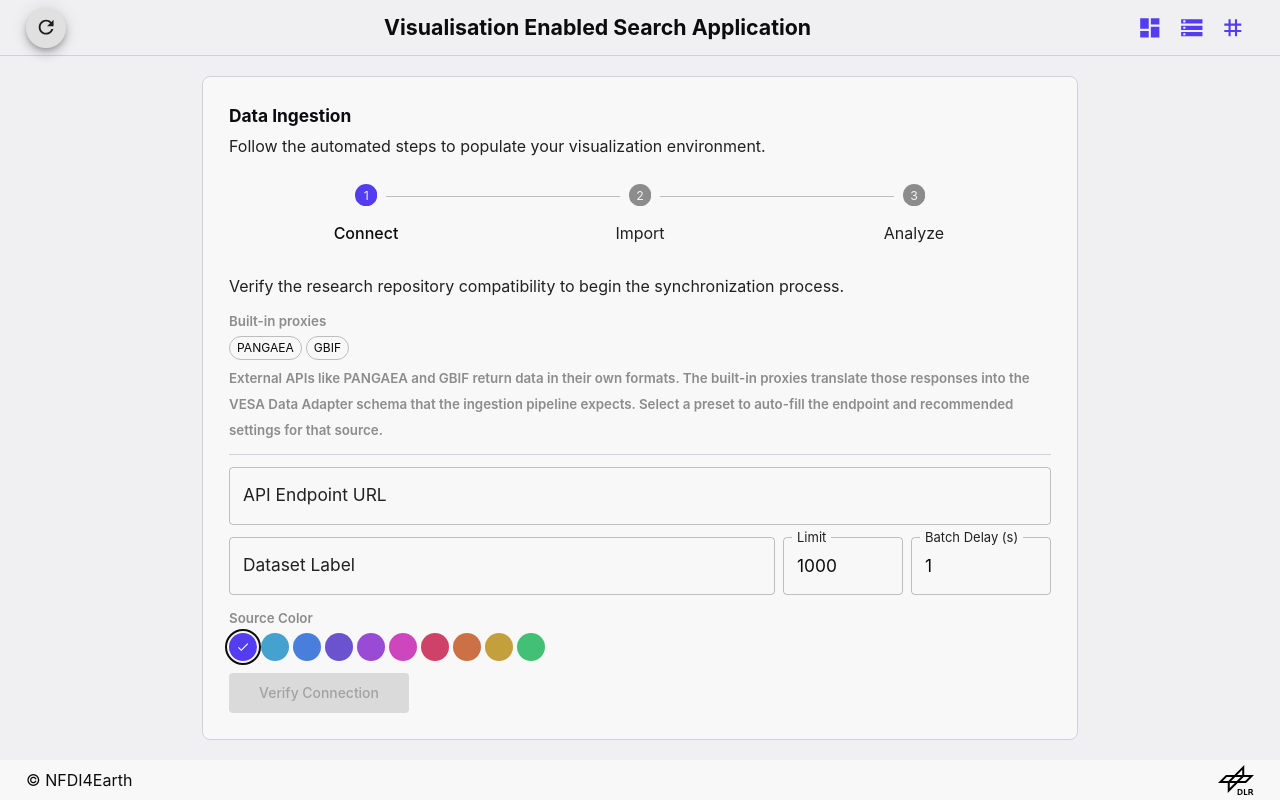
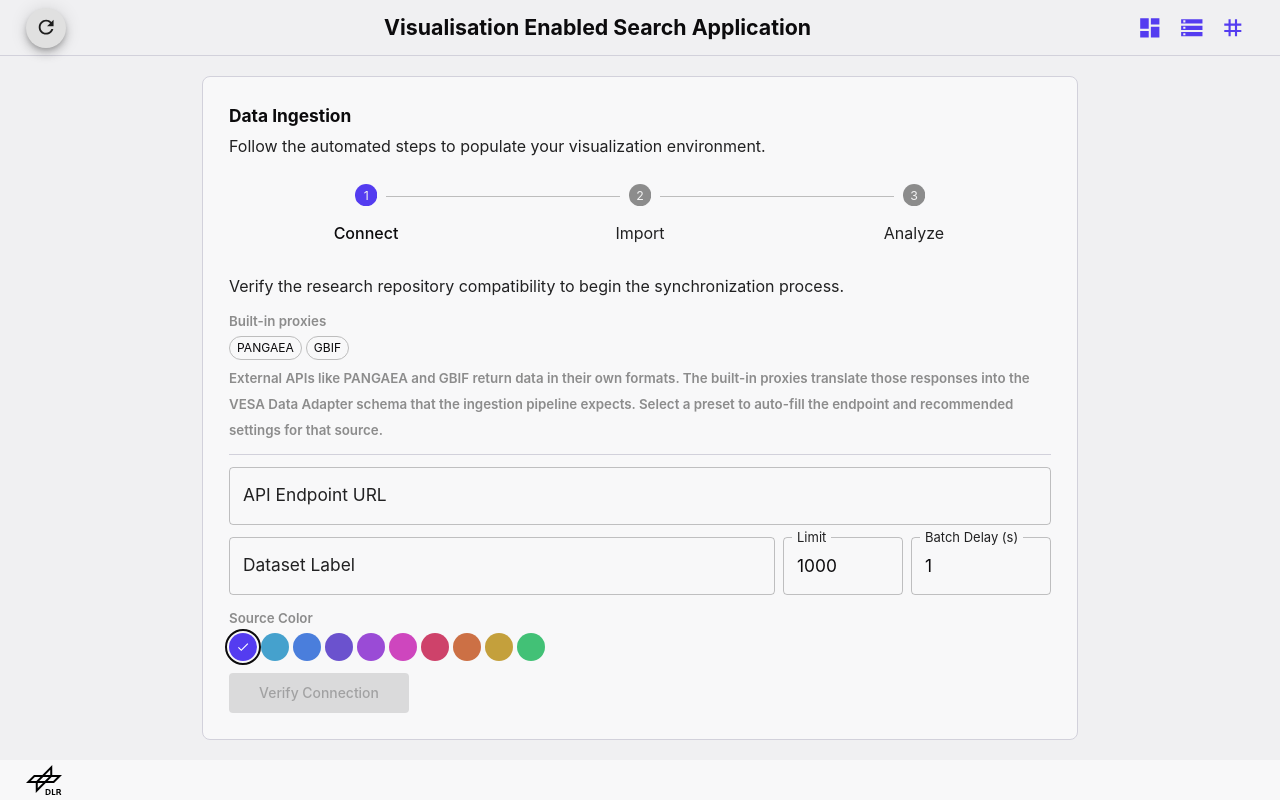
Before and after one commit to DLR-SC/VESA2, a React (Vite) app in the folder FRONTEND/: page /setup in a window 1280 px wide. Built offline with nearby package versions, Linux system fonts and the light colour scheme; no server answers.

Commit message:
Update Footer.tsx

```diff
--- a/FRONTEND/src/components/Footer.tsx
+++ b/FRONTEND/src/components/Footer.tsx
@@ -20,7 +20,7 @@ function Footer(): JSX.Element {
         justifyContent: "space-between",
       }}
     >
-      <Typography variant="body2">&copy;&nbsp;NFDI4Earth</Typography>
+
       <Box
         sx={{
           lineHeight: 0,
```
